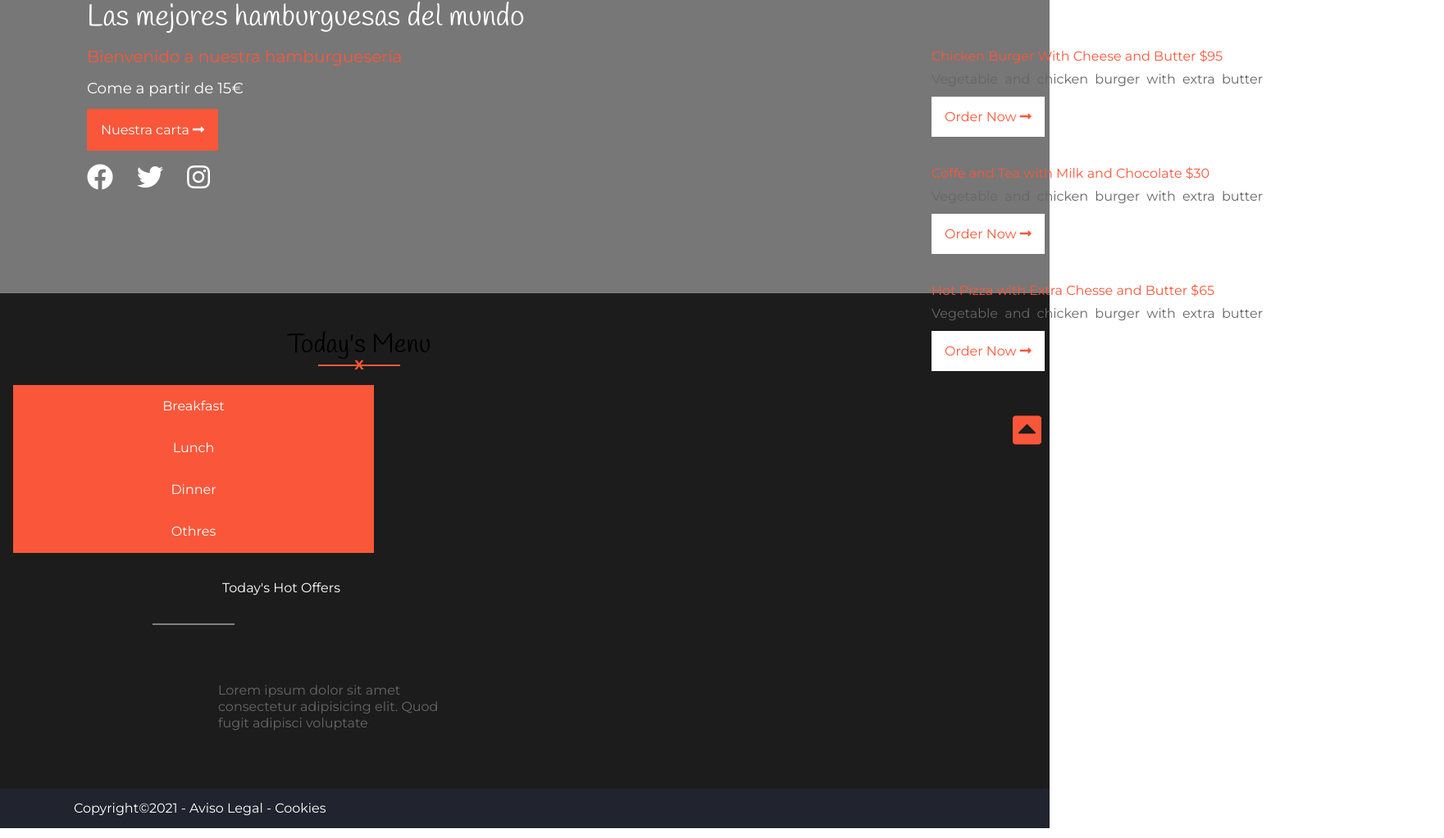
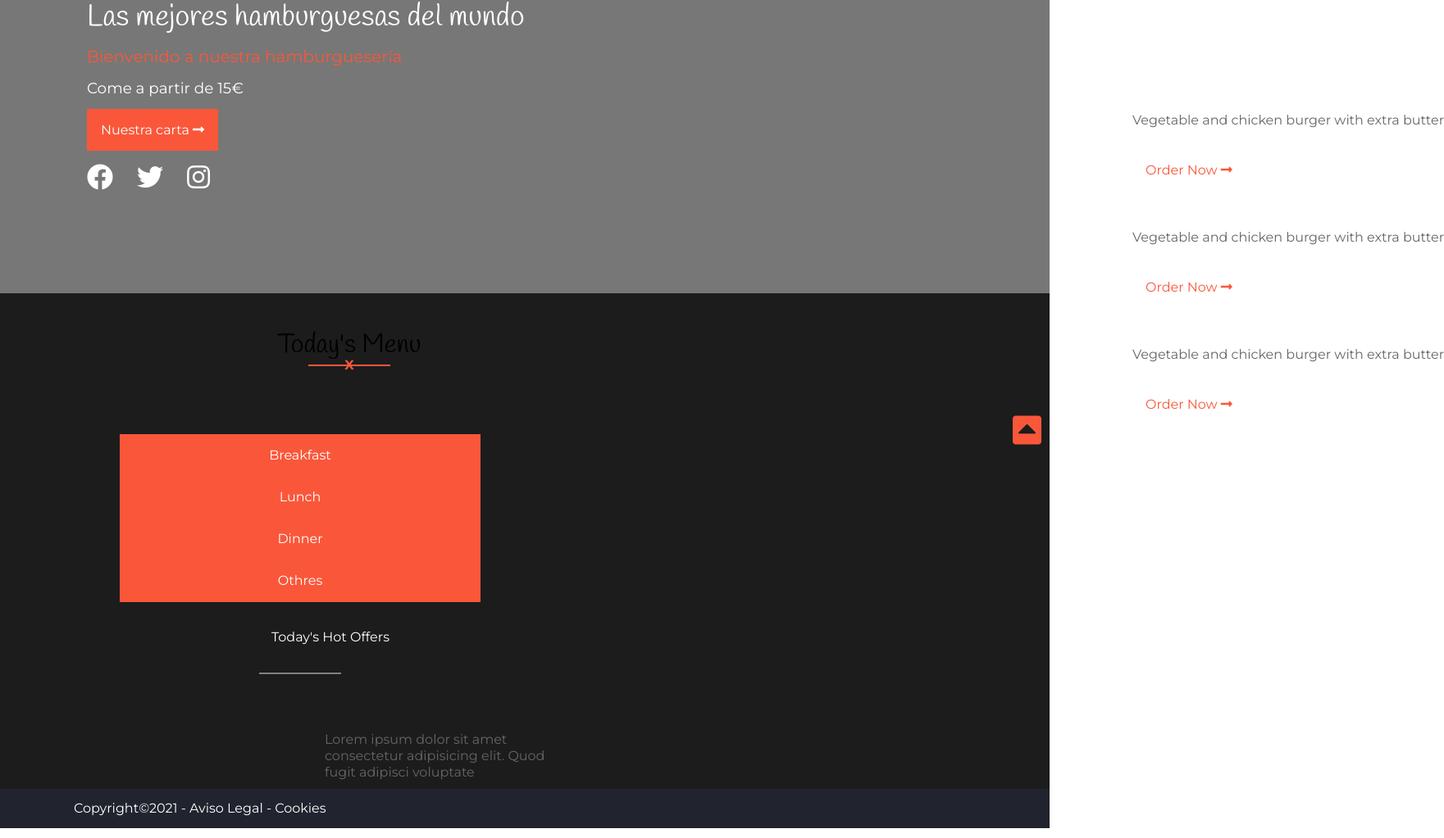
Before and after one commit to rick571z/HamburgueseriaEntrega1, a plain HTML site: page Menu.html in a window 1280 px wide. Shown: the part 238-1261 px from the top of the page at 82% size, 1761 px wide, since content can reach past the window. Drawn offline with Linux system fonts and the light colour scheme.

Commit message:
agregado mipositon1 y miposition2 en css

```diff
--- a/Menu.html
+++ b/Menu.html
@@ -126,14 +126,14 @@
                         <!-- </div> -->
 
                         <div class="miposition2">
-                            <div>
+                            <div class="move">
                                 <div class="imagen">
                                     <figure>
                                         <img src="images/t1.jpg" alt="">
                                     </figure>
                                 </div>
 
-                                <div class="letras">
+                                <div class="letras2">
                                     <h4><span>Chicken Burger With Cheese and Butter</span> <span>$95</span></h4>
                                     <p>Vegetable and chicken burger with extra butter</p>
                                     <a href="" class="boton2"><span>Order Now</span>
@@ -150,7 +150,7 @@
                                     </figure>
                                 </div>
 
-                                <div class="letras">
+                                <div class="letras2">
                                     <h4><span>Coffe and Tea with Milk and Chocolate</span> <span>$30</span></h4>
                                     <p>Vegetable and chicken burger with extra butter</p>
                                     <a href="" class="boton2"><span>Order Now</span>
@@ -168,7 +168,7 @@
                                     </figure>
                                 </div>
 
-                                <div class="letras">
+                                <div class="letras2">
                                     <h4><span>Hot Pizza with Extra Chesse and Butter</span> <span>$65</span></h4>
                                     <p>Vegetable and chicken burger with extra butter</p>
                                     <a href="" class="boton2"><span>Order Now</span>
--- a/css/style.css
+++ b/css/style.css
@@ -457,7 +457,7 @@ main section .underline2 {
 
 /* SEXTO */
 
-main div .letras h4 {
+main div .letras2 h4 {
     /* position: absolute; */
     /* top: 5px;
     left: 5px; */
@@ -465,7 +465,7 @@ main div .letras h4 {
     left: 660px;
 }
 
-main div .letras p {
+main div .letras2 p {
     /* position: absolute; */
     /* top: 5px;
     left: 5px; */
@@ -473,7 +473,7 @@ main div .letras p {
     left: 660px;
 }
 
-main div .letras a {
+main div .letras2 a {
     /* position: absolute; */
     /* top: 5px;
     left: 5px; */
@@ -481,17 +481,32 @@ main div .letras a {
     left: 660px;
 }
 
-main div .letras {
+main div .letras2 {
     /* desplazamiento  */
     position: relative;
-    bottom: 455px;
+    /* desplaza arriba abajo */
+    bottom: 425px;
 }
 
+main div .miposition2 {
+    position: relative;
+    bottom: -60px;
+    /* desplaza a la der */
+    left: 265px;
+}
 
-/* main div .miposition2 {
+main div .miposition1 {
     position: relative;
-    bottom: 300px;
-} */
+    bottom: -60px;
+    /* despl dere */
+    left: 130px;
+}
+
+main div .miposition1 h3 {
+    position: relative;
+    /* despl dere */
+    left: 150px;
+}
 
 
 /* fin de MENU */
```
